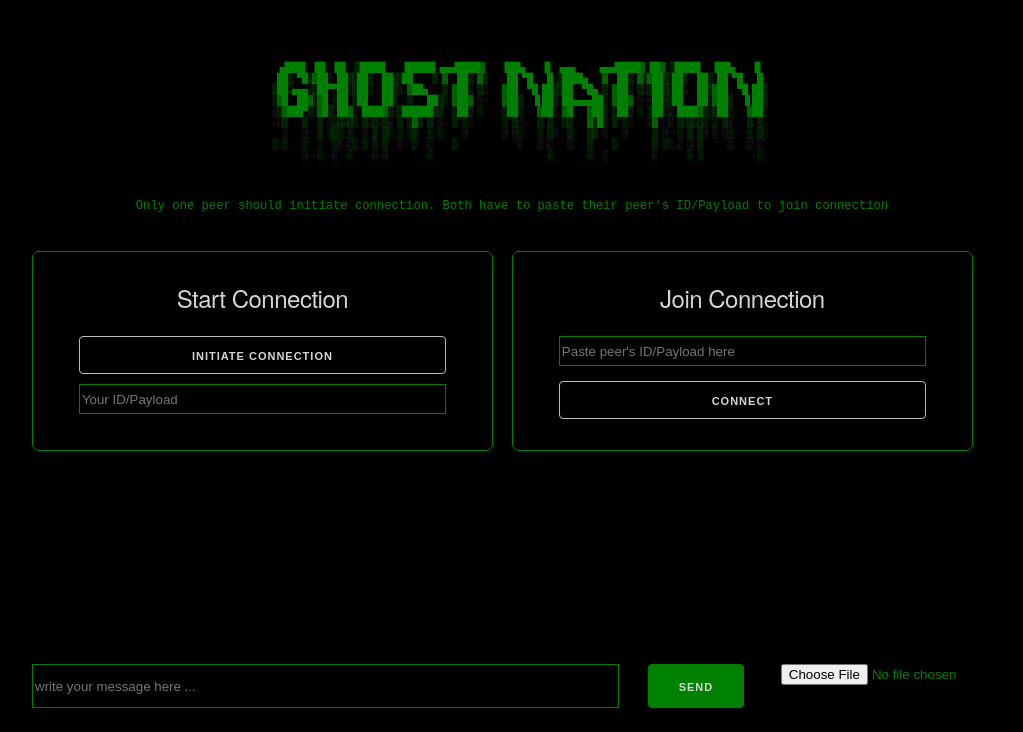
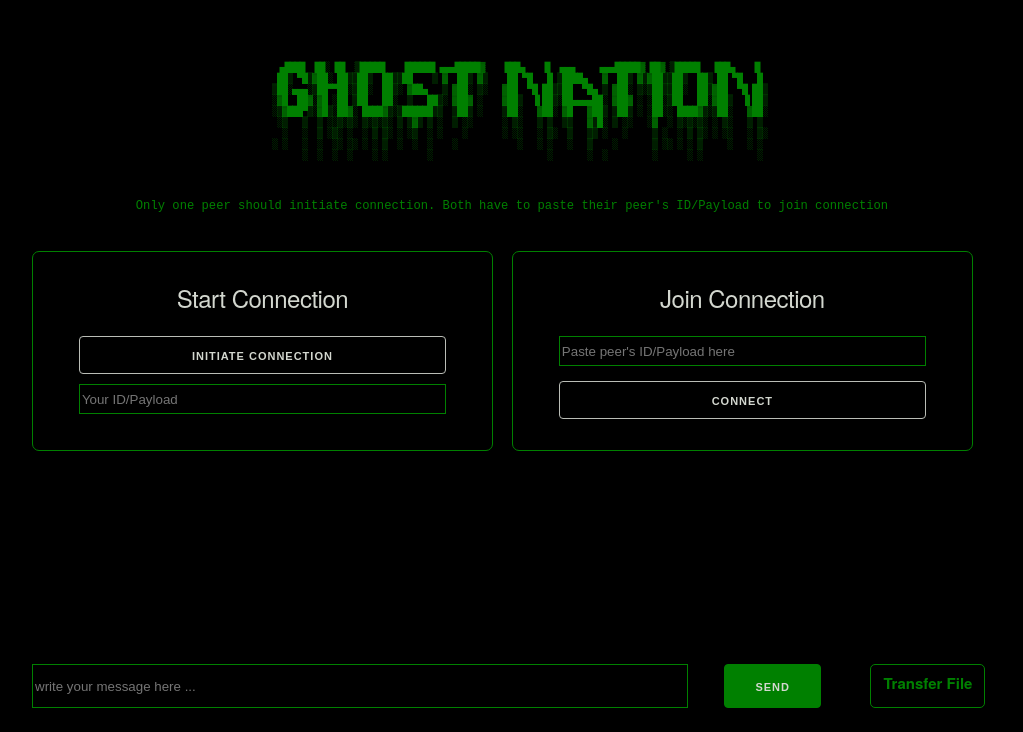
Before and after one commit to INF800/P2P-V2, a website: page index.html in a window 1280 px wide. Shown: the top 732 px of the page, without its empty margins (128-1151 px from the left). Drawn offline with Linux system fonts and the light colour scheme; a script that the page names is missing.

Commit message:
file transfer css added

```diff
--- a/assets/main.css
+++ b/assets/main.css
@@ -193,3 +193,15 @@ pre {
 }
 
 /* file transfer */
+input[type="file"] {
+    display: none;
+}
+.file-input {
+    border: 1px solid green;
+    color: green;
+    height: 30px;
+    border-radius: 5px;
+    display: inline-block;
+    padding: 6px 12px;
+    cursor: pointer;
+}
--- a/index.html
+++ b/index.html
@@ -61,7 +61,7 @@
     <div class="container">
         <div class="row">
           <!-- messaging -->
-          <div class="nine columns">
+          <div class="ten columns">
             <div class="ten columns">
               <input id="yourMsg" maxlength = "24" placeholder="write your message here ...">
             </div>
@@ -70,9 +70,13 @@
             </div>
           </div>
           <!-- file -->
-          <div class="three columns">
+          <div class="two columns">
             <div class="twelve columns">
-              <input id="file-input" type="file">
+              <!--input id="file-input" type="file"-->
+              <label for="file-input" class="file-input">
+                Transfer File
+              </label>
+              <input id="file-input" type="file"/>
             </div>
           </div>
         </div>
```
